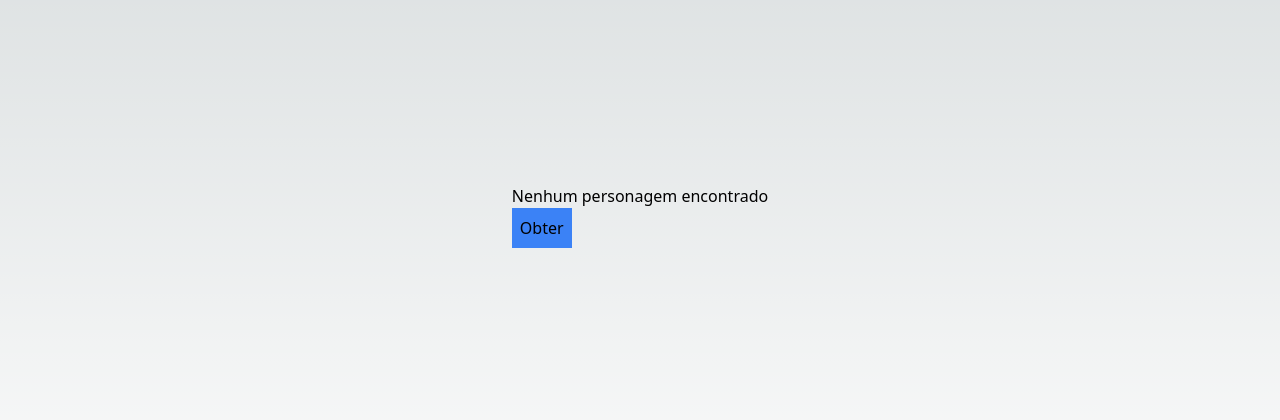
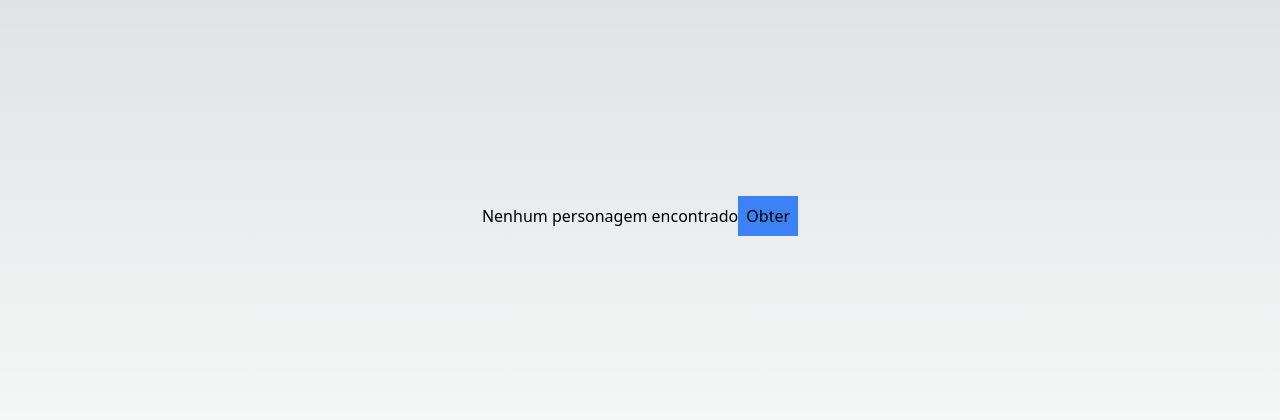
Before and after one commit to sheezarainbow9/react-next, a Next.js app: page /starwars in a window 1280 px wide. Shown: the part 184-604 px from the top of the page. Built offline with nearby package versions, Linux system fonts and the light colour scheme.

Commit message:
acessando o hook diretamente na página

```diff
--- a/src/components/starwars/Personagens.tsx
+++ b/src/components/starwars/Personagens.tsx
@@ -1,25 +1,22 @@
-import useStarWars from "../data/hooks/useStarWars";
+interface PersonagensProps {
+  personagens: any[]
+}
 
-export default function Personagens() {
-  const { processando, personagens, obterPersonagens } = useStarWars();
+export default function Personagens(props: PersonagensProps) {
+
+  function renderizarPersonagens() {
+    return (
+      <ul>
+          {props.personagens.map((p: any) => (
+            <li key={p.name}>{p.name}</li>
+          ))}
+      </ul>
+    )
+  }
 
   return (
     <div>
-      {processando ? (
-        <div>Processando...</div>
-      ) : personagens.length > 0 ? (
-        <ul>
-          {personagens.map((p: any) => (
-            <li key={p.name}>{p.name}</li>
-          ))}
-        </ul>
-      ) : (
-        <h1>Nenhum personagem encontrado</h1>
-      )}
-
-      <button onClick={obterPersonagens} className="bg-blue-500 p-2">
-        Obter
-      </button>
+      {renderizarPersonagens()}
     </div>
   );
 }
--- a/src/pages/starwars/index.tsx
+++ b/src/pages/starwars/index.tsx
@@ -1,6 +1,8 @@
+import useStarWars from "@/components/data/hooks/useStarWars";
 import Personagens from "@/components/starwars/Personagens";
 
 export default function PaginaStarWars() {
+  const { processando, personagens, obterPersonagens } = useStarWars();
 
   return (
     <div
@@ -8,7 +10,16 @@ export default function PaginaStarWars() {
       flex justify-center items-center h-screen
     `}
     >
-      <Personagens />
+      {processando ? (
+        <div>Processando...</div>
+      ) : personagens.length > 0 ? (
+        <Personagens personagens={personagens} />
+      ) : (
+        <div>Nenhum personagem encontrado</div>
+      )}
+      <button onClick={obterPersonagens} className="bg-blue-500 p-2">
+        Obter
+      </button>
     </div>
   );
 }
```
